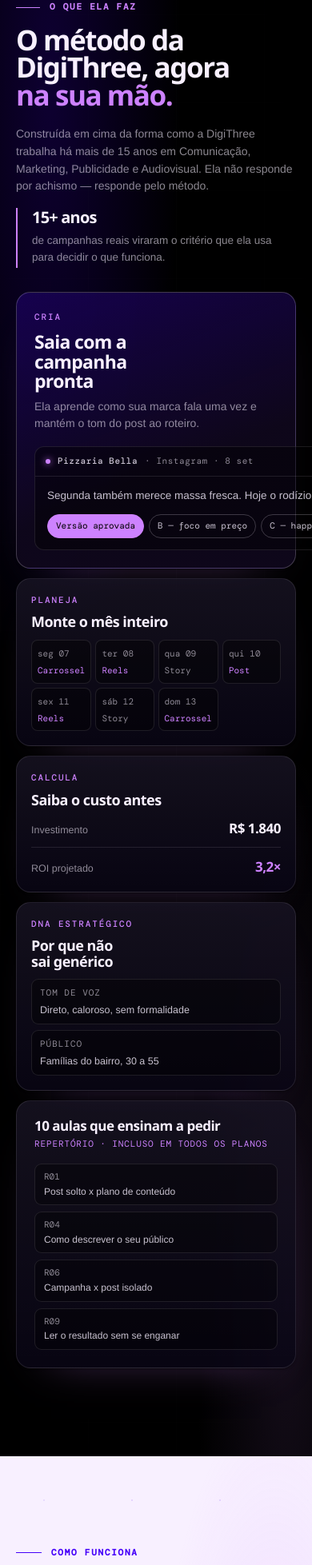
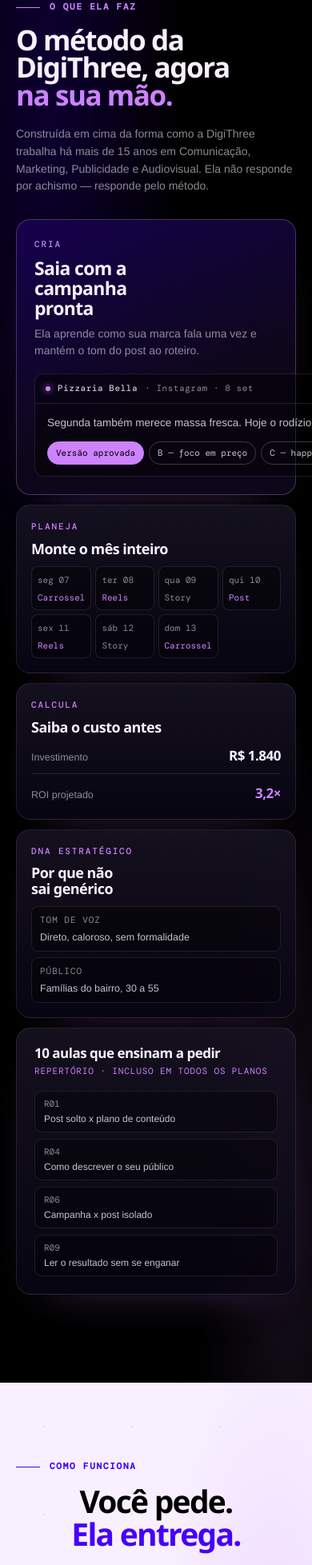
Before and after one commit to DigiThree-Products/landing-page-digiIA, a Next.js app: page / in a window 390 px wide. Shown: the part 2210-4167 px from the top of the page at 80% size. Built offline with nearby package versions, Linux system fonts and the light colour scheme; no server answers.

Commit message:
wip: ponto de seguranca antes de rebasear no main

```diff
--- a/components/sections/Demo.tsx
+++ b/components/sections/Demo.tsx
@@ -6,65 +6,132 @@ import { LANDING, type DemoScene } from '@/content/landing'
 
 const espera = (ms: number) => new Promise((resolve) => setTimeout(resolve, ms))
 
+const CENAS = LANDING.demo.scenes
+const PRIMEIRA = CENAS[0]
+
+/**
+ * Como funciona.
+ *
+ * A janela nasce com a primeira cena JÁ na tela, não vazia. Antes o estado
+ * inicial era vazio e a animação dependia de um IntersectionObserver sobre o
+ * `.out` com threshold 0.3 — que não disparava em produção, deixando 500px de
+ * caixa preta no ar. Agora, se o gatilho falhar, o pior caso é uma cena
+ * estática: feia, mas com conteúdo. Nunca um buraco.
+ *
+ * O gatilho também ficou mais robusto: observa a seção inteira (alvo grande,
+ * sempre presente no layout) em vez de um filho que começa sem conteúdo, e há
+ * um temporizador de reserva caso o observer não dispare.
+ */
 export function Demo() {
-  const [digitado, setDigitado] = useState('')
-  const [cena, setCena] = useState<DemoScene | null>(null)
-  const alvo = useRef<HTMLDivElement>(null)
+  const [digitado, setDigitado] = useState(PRIMEIRA.prompt)
+  const [cena, setCena] = useState<DemoScene | null>(PRIMEIRA)
+  const secao = useRef<HTMLElement>(null)
 
   useEffect(() => {
-    const element = alvo.current
-    if (!element) return
-    if (window.matchMedia('(prefers-reduced-motion: reduce)').matches) {
-      setDigitado(LANDING.demo.scenes[0].prompt)
-      setCena(LANDING.demo.scenes[0])
-      return
-    }
+    // Com movimento reduzido a demo fica na primeira cena, parada.
+    if (window.matchMedia('(prefers-reduced-motion: reduce)').matches) return
 
-    let alive = true
-    const cycle = async () => {
-      let index = 0
-      while (alive) {
-        const current = LANDING.demo.scenes[index]
-        for (let character = 0; character < current.prompt.length && alive; character++) {
-          setDigitado(current.prompt.slice(0, character + 1))
+    let vivo = true
+    let comecou = false
+
+    const ciclo = async () => {
+      let indice = 0
+      // A primeira cena já está na tela: segura antes de trocar.
+      await espera(4600)
+
+      while (vivo) {
+        const atual = CENAS[indice]
+
+        for (let c = atual.prompt.length; c > 0 && vivo; c--) {
+          setDigitado(atual.prompt.slice(0, c - 1))
+          await espera(11)
+        }
+        if (!vivo) return
+        setCena(null)
+
+        indice = (indice + 1) % CENAS.length
+        const proxima = CENAS[indice]
+
+        for (let c = 0; c < proxima.prompt.length && vivo; c++) {
+          setDigitado(proxima.prompt.slice(0, c + 1))
           await espera(26 + Math.random() * 34)
         }
-        if (!alive) return
+        if (!vivo) return
         await espera(420)
-        setCena(current)
+        setCena(proxima)
         await espera(4600)
-        if (!alive) return
-        for (let character = current.prompt.length; character > 0 && alive; character--) {
-          setDigitado(current.prompt.slice(0, character - 1))
-          await espera(11)
-        }
-        setCena(null)
-        index = (index + 1) % LANDING.demo.scenes.length
       }
     }
 
-    const observer = new IntersectionObserver((entries) => {
-      for (const entry of entries) {
-        if (!entry.isIntersecting) continue
-        observer.unobserve(entry.target)
-        void cycle()
-      }
-    }, { threshold: 0.3 })
-    observer.observe(element)
-    return () => { alive = false; observer.disconnect() }
+    const comecar = () => {
+      if (comecou) return
+      comecou = true
+      void ciclo()
+    }
+
+    const alvo = secao.current
+    let observer: IntersectionObserver | undefined
+    if (alvo && typeof IntersectionObserver !== 'undefined') {
+      observer = new IntersectionObserver((entradas) => {
+        if (!entradas.some((e) => e.isIntersecting)) return
+        observer?.disconnect()
+        comecar()
+      })
+      observer.observe(alvo)
+    }
+
+    // Rede de segurança: se o observer não disparar, a demo anima assim mesmo.
+    const reserva = window.setTimeout(comecar, 6000)
+
+    return () => {
+      vivo = false
+      observer?.disconnect()
+      window.clearTimeout(reserva)
+    }
   }, [])
 
   return (
-    <section id="demo">
-      <Reveal><div className="sec-head"><p className="tag">{LANDING.demo.eyebrow}</p><h2>{LANDING.demo.title}</h2></div></Reveal>
+    <section id="demo" ref={secao} aria-labelledby="demo-titulo">
+      <Reveal className="demo-head">
+        <div>
+          <p className="tag">{LANDING.demo.eyebrow}</p>
+          <h2 id="demo-titulo">
+            <span>{LANDING.demo.title}</span>{' '}
+            <span className="demo-head__accent">{LANDING.demo.titleAccent}</span>
+          </h2>
+          <p className="demo-head__sub">{LANDING.demo.subtitle}</p>
+        </div>
+      </Reveal>
+
       <Reveal className="demo">
-        <div className="demo-bar"><span className="dot live" aria-hidden="true" /><span>{LANDING.demo.windowLabel}</span></div>
+        <div className="demo-bar">
+          <span className="dot live" aria-hidden="true" />
+          <span>{LANDING.demo.windowLabel}</span>
+        </div>
         <div className="demo-body">
-          <div className="prompt-line"><span className="chev" aria-hidden="true">&rsaquo;</span><span><span>{digitado}</span><span className="caret" aria-hidden="true" /></span></div>
-          <div className="out" ref={alvo} aria-live="off">
-            {cena ? <><p className="tag">{cena.label}</p>{cena.items.map(([mark, text], index) => (
-              <div className="out-item" key={mark + text} style={{ animationDelay: `${0.22 + index * 0.13}s` }}><em>{mark}</em><span>{text}</span></div>
-            ))}</> : null}
+          <div className="prompt-line">
+            <span className="chev" aria-hidden="true">&rsaquo;</span>
+            <span>
+              <span>{digitado}</span>
+              <span className="caret" aria-hidden="true" />
+            </span>
+          </div>
+          <div className="out" aria-live="off">
+            {cena ? (
+              <>
+                <p className="tag">{cena.label}</p>
+                {cena.items.map(([marca, texto], indice) => (
+                  <div
+                    className="out-item"
+                    key={marca + texto}
+                    style={{ animationDelay: `${0.22 + indice * 0.13}s` }}
+                  >
+                    <em>{marca}</em>
+                    <span>{texto}</span>
+                  </div>
+                ))}
+              </>
+            ) : null}
           </div>
         </div>
       </Reveal>
--- a/components/sections/WhatItDoes.tsx
+++ b/components/sections/WhatItDoes.tsx
@@ -31,10 +31,6 @@ export function WhatItDoes() {
 
         <div className="rec-head__side">
           <p>{F.description}</p>
-          <div className="method">
-            <b>{F.proofValue}</b>
-            <span>{F.proofText}</span>
-          </div>
         </div>
       </Reveal>
 
--- a/content/landing.ts
+++ b/content/landing.ts
@@ -43,9 +43,6 @@ export const LANDING = {
     title: `O método da ${SITE.organizacaoMae}, agora`,
     titleHighlight: 'na sua mão.',
     description: `Construída em cima da forma como a ${SITE.organizacaoMae} trabalha há mais de 15 anos em Comunicação, Marketing, Publicidade e Audiovisual. Ela não responde por achismo — responde pelo método.`,
-    proofValue: '15+ anos',
-    proofText: 'de campanhas reais viraram o critério que ela usa para decidir o que funciona.',
-
     cria: {
       verb: 'Cria',
       title: 'Saia com a campanha pronta',
@@ -110,7 +107,12 @@ export const LANDING = {
   },
   demo: {
     eyebrow: 'Como funciona',
-    title: 'Seu pedido ganha forma e evolui com cada ajuste.',
+    /* Duas linhas de propósito: o ritmo binário é o argumento. Título de
+       seção com 3 a 5 palavras é a norma nas referências; a frase longa
+       que ficava aqui virou subtítulo, que é o papel dela. */
+    title: 'Você pede.',
+    titleAccent: 'Ela entrega.',
+    subtitle: 'Seu pedido ganha forma e evolui com cada ajuste.',
     windowLabel: 'Digi.IA — demonstração',
     scenes: [
       {
--- a/styles/conversion.css
+++ b/styles/conversion.css
@@ -891,16 +891,9 @@ html.waitlist-modal-open body {
   }
 }
 
-/* Como funciona: titulo e marcador em escala mais contida. */
-.page #demo .sec-head > .tag {
+/* Como funciona: marcador em escala mais contida. O tamanho do titulo
+   vive em institutional.css, junto do layout que o sustenta — separar os
+   dois foi o que deixou um titulo de 70px numa coluna de 359px. */
+.page #demo .demo-head .tag {
   font-size: 11px;
 }
-.page #demo .sec-head h2 {
-  font-size: clamp(44px, 4.8vw, 70px);
-}
-
-@media (max-width: 620px) {
-  .page #demo .sec-head h2 {
-    font-size: clamp(38px, 10.5vw, 50px);
-  }
-}
--- a/styles/institutional.css
+++ b/styles/institutional.css
@@ -176,15 +176,19 @@ body::after {
 /* ============================================================
    DEMO �?" capitulo claro em duas colunas
    ============================================================ */
+/* Cabeçalho em faixa de largura total, com a demo embaixo — e não texto
+   espremido ao lado dela. A coluna antiga tinha 359px para um título de
+   70px: razão de 5,1x, quando as referências não descem de 11x. O título
+   quebrava em 7 linhas. Em faixa, ele respira e a janela dobra de largura. */
 .page #demo {
   width: 100%;
-  min-height: 110svh;
+  min-height: 100svh;
   margin: 0;
-  padding: clamp(110px, 15vh, 170px) var(--world-edge);
-  display: grid;
-  grid-template-columns: minmax(260px, 0.72fr) minmax(0, 1.28fr);
-  align-items: center;
-  gap: clamp(48px, 7vw, 120px);
+  padding: clamp(84px, 10vh, 112px) var(--world-edge) clamp(48px, 6vh, 76px);
+  display: flex;
+  flex-direction: column;
+  justify-content: center;
+  gap: clamp(26px, 3.4vh, 42px);
   overflow: hidden;
   color: var(--ink);
   background:
@@ -194,21 +198,59 @@ body::after {
 .page #demo > .rv {
   position: relative;
   z-index: 2;
+  width: 100%;
+  max-width: var(--world-max);
+  margin-inline: auto;
 }
-.page #demo .sec-head {
-  max-width: 520px;
-  margin: 0;
+.page #demo .demo-head {
+  display: block;
+  text-align: center;
 }
-.page #demo .sec-head h2 {
-  font-size: clamp(48px, 5.3vw, 78px);
-  line-height: 0.96;
+/* O rótulo da seção fica à esquerda, como nas demais seções da página.
+   Só o título e o subtítulo são centralizados. */
+.page #demo .demo-head .tag {
+  display: flex;
+  align-items: center;
+  justify-content: flex-start;
+  gap: 12px;
+  font-weight: 600;
+  color: var(--violet);
+}
+.page #demo .demo-head .tag::before {
+  content: '';
+  width: 30px;
+  height: 1px;
+  flex: none;
+  background: currentColor;
+}
+/* Uma linha só: o tamanho é escolhido para a frase inteira caber na
+   largura do capítulo, e fica abaixo do h1 do hero (82px) para não
+   inverter a hierarquia da página. */
+.page #demo .demo-head h2 {
+  margin: 14px 0 0;
+  font-size: clamp(30px, 5.6vw, 76px);
+  line-height: 1.04;
+  letter-spacing: -0.045em;
+}
+.page #demo .demo-head h2 span {
+  display: inline;
+}
+.page #demo .demo-head__accent {
+  color: var(--violet);
+}
+.page #demo .demo-head__sub {
+  margin: 16px auto 0;
+  max-width: 52ch;
+  color: rgba(0, 0, 0, 0.62);
+  font-size: clamp(15px, 1.35vw, 19px);
+  line-height: 1.45;
 }
 .page #demo .tag {
   color: var(--violet);
 }
 .page #demo .demo {
   width: 100%;
-  max-width: 900px;
+  max-width: none;
   border-color: rgba(248, 240, 255, 0.16);
   border-radius: 24px;
   color: var(--paper);
@@ -218,11 +260,11 @@ body::after {
   box-shadow: 0 44px 100px -54px rgba(69, 0, 249, 0.72);
 }
 .page #demo .demo-body {
-  min-height: 500px;
-  padding: clamp(26px, 4vw, 48px);
+  min-height: clamp(260px, 32vh, 340px);
+  padding: clamp(22px, 2.6vw, 34px);
 }
 .page #demo .demo-bar {
-  padding: 18px 22px;
+  padding: 16px 22px;
 }
 
 /* ============================================================
@@ -529,13 +571,13 @@ body::after {
 
   .page #demo {
     min-height: auto;
-    display: block;
+    gap: 34px;
   }
-  .page #demo > .rv + .rv {
-    margin-top: 46px;
+  .page #demo .demo-head__sub {
+    max-width: 46ch;
   }
   .page #demo .demo-body {
-    min-height: 430px;
+    min-height: 400px;
   }
 
   .page #oferta .offer-grid {
@@ -586,13 +628,15 @@ body::after {
   .page #lista-final {
     padding-block: 96px 118px;
   }
-  .page #demo .sec-head h2,
   .page #oferta .sec-head h2,
   .page #faq .sec-head h2 {
     font-size: clamp(40px, 12vw, 56px);
   }
+  .page #demo .demo-head h2 {
+    font-size: clamp(34px, 10vw, 46px);
+  }
   .page #demo .demo-body {
-    min-height: 390px;
+    min-height: 360px;
   }
   .page .credibility-section .stat b {
     font-size: clamp(108px, 38vw, 180px);
--- a/styles/recursos.css
+++ b/styles/recursos.css
@@ -86,8 +86,11 @@
   font-style: normal;
   color: var(--lilac);
 }
+/* Desce o parágrafo para a primeira linha dele nascer na mesma altura
+   da primeira linha da headline, e não na do eyebrow. Os 32px são o
+   eyebrow (14px) mais a margem superior do h2 (14px). */
 .page #recursos .rec-head__side {
-  padding-top: 4px;
+  padding-top: 32px;
 }
 .page #recursos .rec-head__side > p {
   margin: 0;
@@ -95,29 +98,6 @@
   color: var(--paper-56);
   font-size: clamp(14px, 1.05vw, 15px);
   line-height: 1.55;
-}
-
-/* Credencial da casa — sustenta tudo que as células afirmam. */
-.page #recursos .method {
-  display: flex;
-  flex-wrap: wrap;
-  align-items: baseline;
-  gap: 8px 16px;
-  margin-top: 16px;
-  padding: 2px 0 2px 18px;
-  border-left: 2px solid var(--lilac);
-}
-.page #recursos .method b {
-  font-family: var(--font-display);
-  font-weight: 600;
-  font-size: clamp(20px, 2vw, 24px);
-  letter-spacing: -0.04em;
-  line-height: 1;
-}
-.page #recursos .method span {
-  max-width: 40ch;
-  color: var(--paper-56);
-  font-size: 13.5px;
 }
 
 /* ---------- Bento ----------
```
